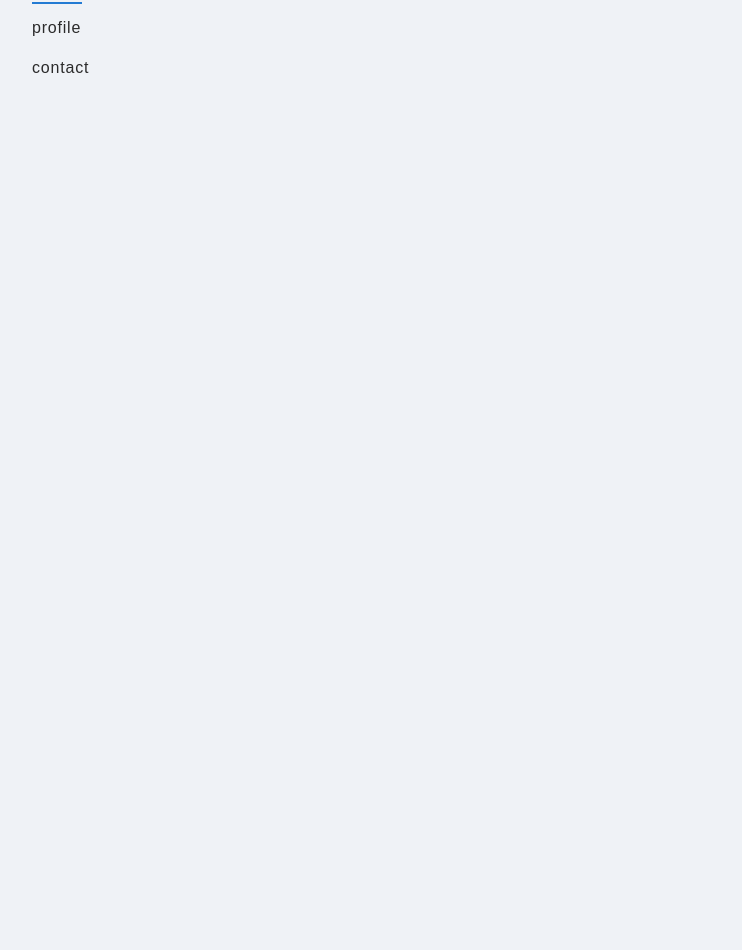
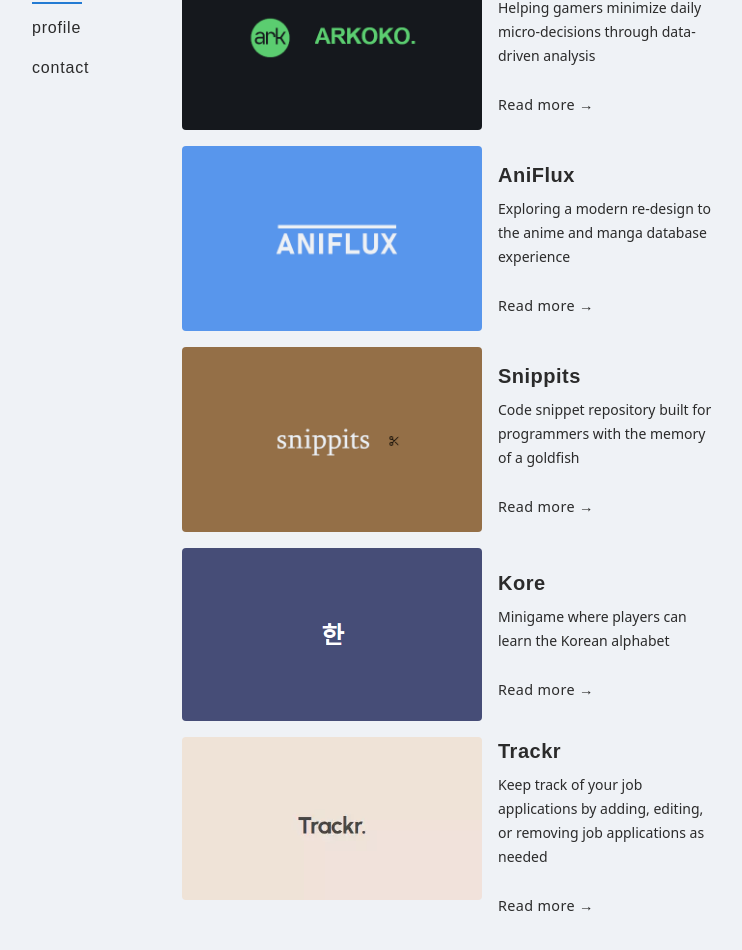
Before and after one commit to Yezo/portfolio-v2, a Next.js app: page /works in a window 1280 px wide. Shown: the part 240-1190 px from the top of the page, without its empty margins (160-902 px from the left). Before the commit the page ends 800 px from the top, so only its background shows below. Built offline with nearby package versions, Linux system fonts and the light colour scheme; a web font is replaced by a local one.

Commit message:
add project sections

```diff
--- a/src/app/works/page.tsx
+++ b/src/app/works/page.tsx
@@ -1,3 +1,12 @@
+import ProjectBox from "@/components/Projects/ProjectBox"
+import TitleH2 from "@/components/Typography/TitleH2"
+import arkoko from "../../../public/arkoko.webp"
+import aniflux from "../../../public/aniflux.webp"
+import snippits from "../../../public/snippits.webp"
+import trackr from "../../../public/trackr.png"
+import kore from "../../../public/kore.png"
+import TitleH1 from "@/components/Typography/TitleH1"
+
 export const metadata = {
   title: "Works",
   description: "Works page for Kevin Vo's Portfolio",
@@ -6,7 +15,46 @@ export const metadata = {
 export default function WorksPage() {
   return (
     <main className="max-w-[555px] flex-auto py-1">
-      <div>Works</div>
+      <section className="border-b border-[#2b2b2b]/20 pb-3">
+        <TitleH1>Works</TitleH1>
+      </section>
+      <section className="mt-6">
+        <ProjectBox
+          imageURL={arkoko}
+          imageALT="Picture of Arkoko's brand logo"
+          title="Arkoko"
+          description="Helping gamers minimize daily micro-decisions through data-driven analysis"
+          caseLink="/works/arkoko"
+        />
+        <ProjectBox
+          imageURL={aniflux}
+          imageALT="Picture of AniFlux's brand logo"
+          title="AniFlux"
+          description="Exploring a modern re-design to the anime and manga database experience"
+          caseLink="/works/aniflux"
+        />
+        <ProjectBox
+          imageURL={snippits}
+          imageALT="Picture of Snippit's brand logo"
+          title="Snippits"
+          description="Code snippet repository built for programmers with the memory of a goldfish "
+          caseLink="/works/snippits"
+        />
+        <ProjectBox
+          imageURL={kore}
+          imageALT="Picture of Kore's brand logo"
+          title="Kore"
+          description="Minigame where players can learn the Korean alphabet"
+          caseLink="/works/kore"
+        />
+        <ProjectBox
+          imageURL={trackr}
+          imageALT="Picture of Trackr's brand logo"
+          title="Trackr"
+          description="Keep track of your job applications by adding, editing, or removing job applications as needed"
+          caseLink="/works/trackr"
+        />
+      </section>
     </main>
   )
 }
```
